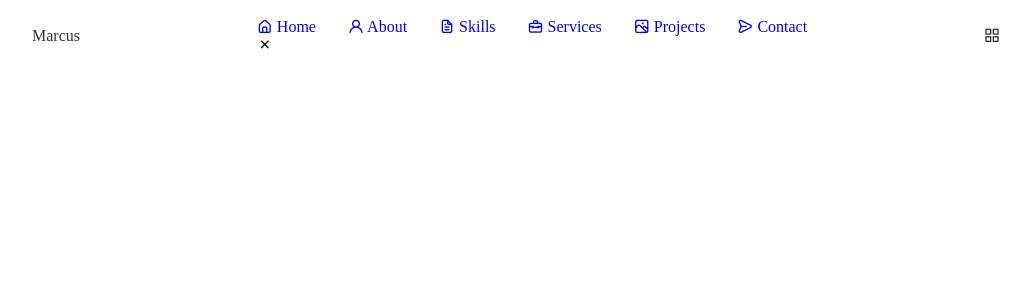
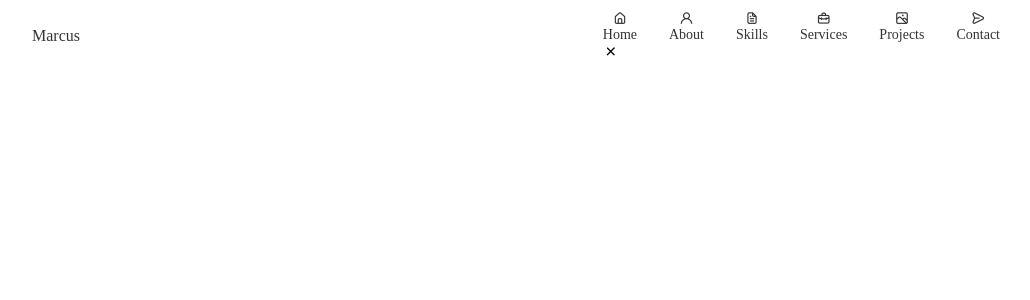
Before and after one commit to marcuszcoding/portfolio, a React (Create React App) app in the folder marcus-portfolio/: page / in a window 1280 px wide. Shown: the top 300 px of the page, without its empty margins (124-1154 px from the left). Built offline with nearby package versions, Linux system fonts and the light colour scheme.

Commit message:
add header css

```diff
--- a/marcus-portfolio/src/components/header.css
+++ b/marcus-portfolio/src/components/header.css
@@ -25,3 +25,26 @@
   display: flex;
   column-gap: 2rem;
 }
+
+.nav-link {
+  display: flex;
+  flex-direction: column;
+  align-items: center;
+  font-size: var(--small-font-size);
+  color: var(--title-color);
+  font-weight: var(--font-medium);
+  transition: .3s;
+}
+
+.nav-icon
+.nav-close,
+.nav-toggle{
+  display: none;
+}
+
+/* Active Link */
+
+.active-link,
+.nav-link:hover{
+  color: var(--title-color-dark);
+}
```
